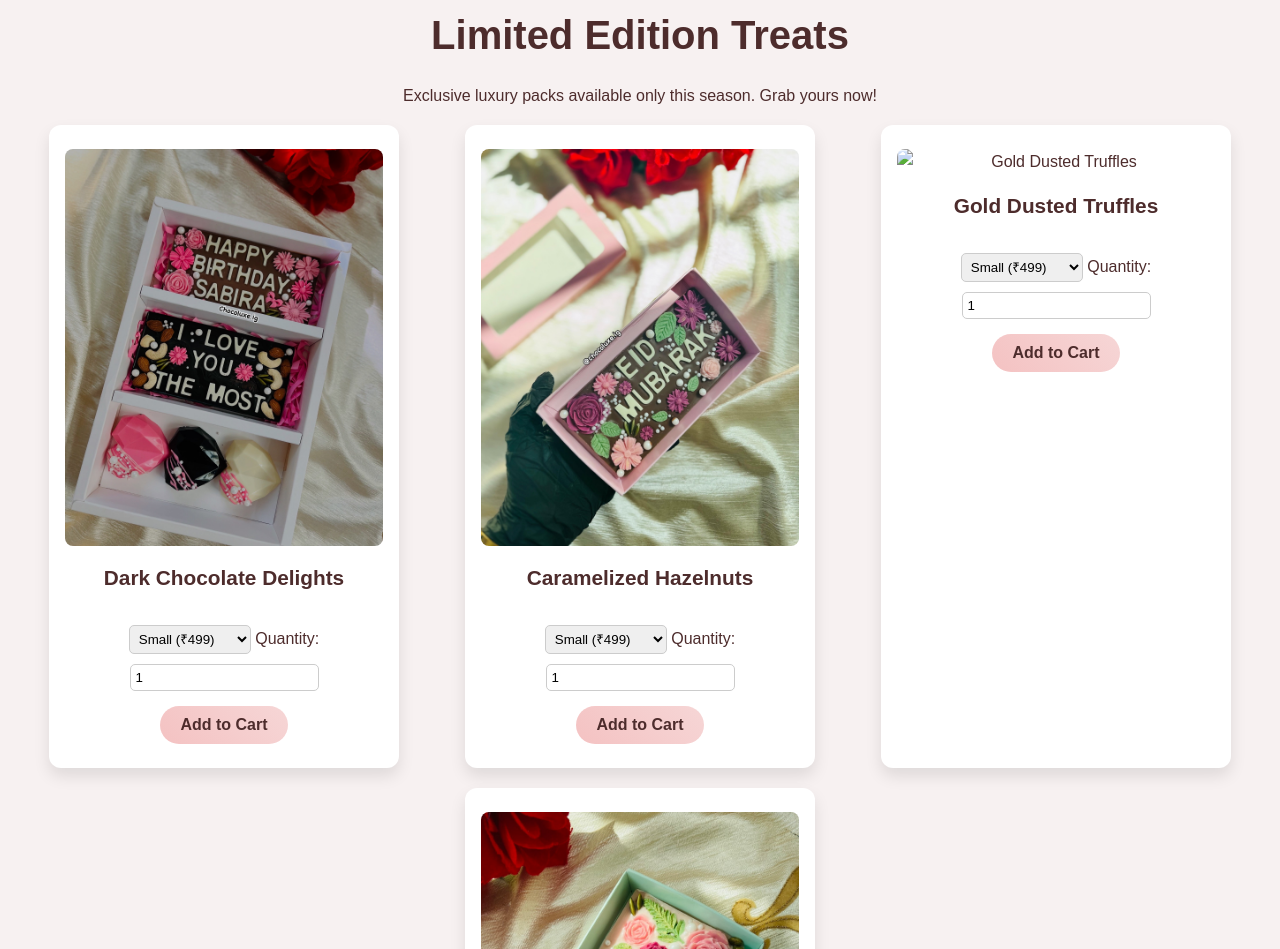
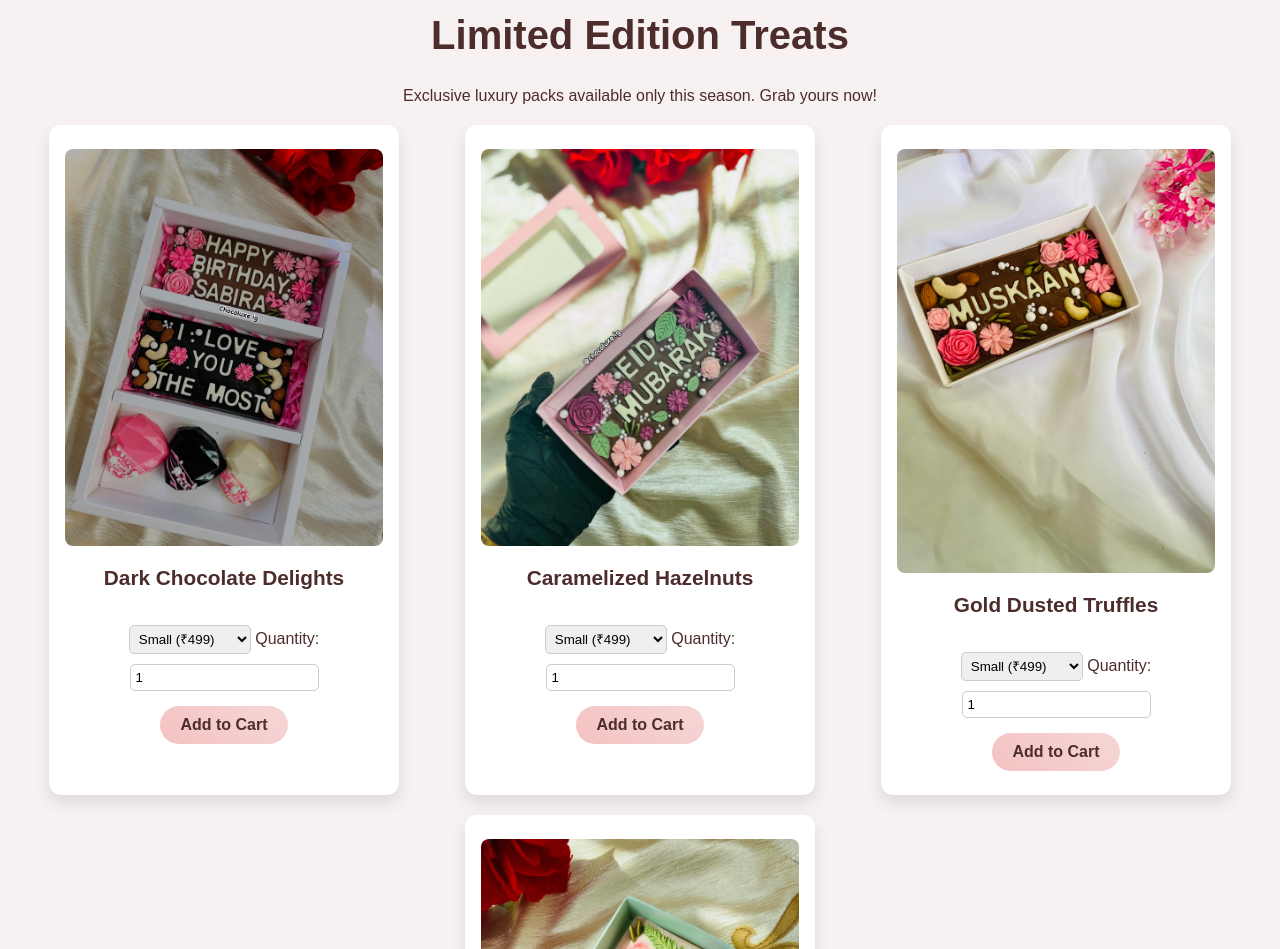
Before and after one commit to abbasxygum/chocoluxe, a plain HTML site: page index.html in a window 1280 px wide. Shown: the part 2017-2966 px from the top of the page. Drawn offline with Linux system fonts and the light colour scheme; the site is published under a folder, as on GitHub Pages, so addresses that start at the root find nothing.

Commit message:
Fixes incorrect image path in truffles section
Updates the image source path for the Gold Dusted Truffles section
to ensure proper rendering by removing the leading slash.

No issue reference provided.

```diff
--- a/index.html
+++ b/index.html
@@ -135,7 +135,7 @@
 
           <!-- Section 3: Gold Dusted Truffles -->
           <div class="special-edition-item">
-              <img src="/Pictures/IMG_0853.jpg" alt="Gold Dusted Truffles">
+              <img src="Pictures/IMG_0853.jpg" alt="Gold Dusted Truffles">
               <h3>Gold Dusted Truffles</h3>
               <select id="gold-dusted-truffles-size">
                   <option value="499">Small (₹499)</option>
```
